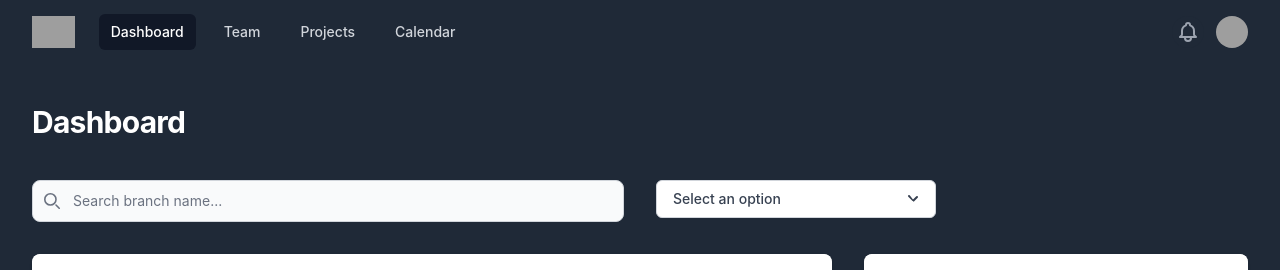
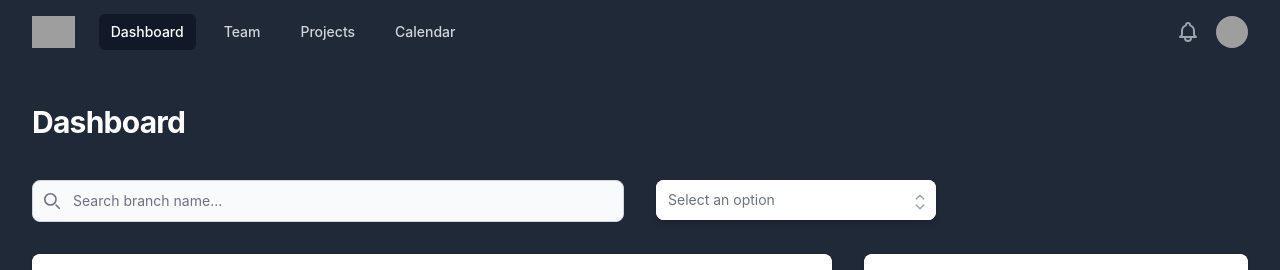
Before and after one commit to Arexxa/const_frontend, a React (Create React App) app: page /home in a window 1280 px wide. Shown: the top 270 px of the page. Built offline with nearby package versions, Linux system fonts and the light colour scheme; grey boxes are pictures that could not be loaded.

Commit message:
Add example combo box into home page

```diff
--- a/src/components/ComboBox/index.js
+++ b/src/components/ComboBox/index.js
@@ -1,74 +1,96 @@
-import React, { useState } from "react";
-import { Transition } from "@headlessui/react";
+import { Fragment, useState } from 'react'
+import { Combobox, Transition } from '@headlessui/react'
 
-function ComboBox({ width, options, zIndex }) {
-  const [isOpen, setIsOpen] = useState(false);
-  const [selectedOption, setSelectedOption] = useState("");
+const ComboBox = ({ options }) => {
+  const [selected, setSelected] = useState([]);
+  const [query, setQuery] = useState('Select an option');
 
-  const toggleComboBox = () => {
-    setIsOpen(!isOpen);
-  };
+  const handleSelectionChange = (selectedItems) => {
+    setSelected(selectedItems)
+  }
 
-  const handleOptionClick = (option) => {
-    setSelectedOption(option);
-    setIsOpen(false);
-  };
+  const filteredOptions =
+    query === '' || query === 'Select an option'
+      ? options
+      : options.filter((option) =>
+          option.name.toLowerCase().includes(query.toLowerCase())
+        );
 
   return (
-    <div className={`relative inline-block text-left ${width && `w-${width}`}`} style={{ zIndex: zIndex || 10 }}>
-      <div>
-        <button
-          type="button"
-          onClick={toggleComboBox}
-          className={`inline-flex justify-between w-full rounded-md border border-gray-300 bg-white px-4 py-2 text-sm font-medium text-gray-700 focus:outline-none focus:border-blue-500 focus:ring-1 focus:ring-blue-500 ${isOpen ? "rounded-t-md" : "rounded-md"}`}
-          aria-haspopup="listbox"
-          aria-expanded="true"
-          aria-labelledby="listbox-label"
+    <div className="relative w-full" style={{ zIndex: 20 || 10 }}>
+      <Combobox value={selected} onChange={handleSelectionChange} multiple>
+        <div className="relative w-full cursor-default overflow-hidden rounded-lg bg-white text-left shadow-md focus:outline-none focus-visible:ring-2 focus-visible:ring-white/75 focus-visible:ring-offset-2 focus-visible:ring-offset-teal-300 sm:text-sm">
+          <Combobox.Input
+            className="w-full border-none py-2.5 pl-3 pr-10 text-sm leading-5 text-gray-900 focus:ring-0" // Adjusted padding and height
+            displayValue={(selected) => {
+              return selected.map((item) => item.name).join(', ')
+            }}
+            onChange={(event) => setQuery(event.target.value)}
+            placeholder="Select an option" // Set placeholder attribute
+          />
+          <Combobox.Button className="absolute inset-y-0 right-0 flex items-center pr-2">
+            <div className="h-5 w-5 text-gray-400" aria-hidden="true">
+              <svg xmlns="http://www.w3.org/2000/svg" fill="none" viewBox="0 0 24 24" strokeWidth="1.5" stroke="currentColor" className="w-6 h-6">
+                <path strokeLinecap="round" strokeLinejoin="round" d="M8.25 15 12 18.75 15.75 15m-7.5-6L12 5.25 15.75 9" />
+              </svg>
+            </div>
+          </Combobox.Button>
+        </div>
+        <Transition
+          as={Fragment}
+          leave="transition ease-in duration-100"
+          leaveFrom="opacity-100"
+          leaveTo="opacity-0"
+          afterLeave={() => setQuery('')}
         >
-          <span>{selectedOption || "Select an option"}</span>
-          <svg
-            className="-mr-1 ml-2 h-5 w-5"
-            xmlns="http://www.w3.org/2000/svg"
-            viewBox="0 0 20 20"
-            fill="currentColor"
-            aria-hidden="true"
-          >
-            <path
-              fillRule="evenodd"
-              d="M10 12a1 1 0 01-.707-.293l-4-4a1 1 0 111.414-1.414L10 10.586l3.293-3.293a1 1 0 111.414 1.414l-4 4A1 1 0 0110 12z"
-              clipRule="evenodd"
-            />
-          </svg>
-        </button>
-      </div>
-      <Transition
-        show={isOpen}
-        enter="transition ease-out duration-100 transform"
-        enterFrom="opacity-0 scale-95"
-        enterTo="opacity-100 scale-100"
-        leave="transition ease-in duration-75 transform"
-        leaveFrom="opacity-100 scale-100"
-        leaveTo="opacity-0 scale-95"
-      >
-        <div className={`origin-top-right absolute right-0 mt-2 ${width && `w-${width}`}`} style={{ zIndex: zIndex || 10 }}>
-          <div className={`w-full rounded-md shadow-lg bg-white ring-1 ring-black ring-opacity-5 focus:outline-none ${width && `w-${width}`}`}> {/* Added width class */}
-            <div className="py-1" role="menu" aria-orientation="vertical" aria-labelledby="listbox-label">
-              {options.map((option, index) => (
-                <button
-                  key={index}
-                  onClick={() => handleOptionClick(option)}
-                  className="block px-4 py-2 text-sm text-gray-700 hover:bg-gray-100 hover:text-gray-900 w-full text-left"
-                  role="menuitem"
+          <Combobox.Options className="text-left absolute mt-1 max-h-60 w-full overflow-auto rounded-md bg-white py-1 text-base shadow-lg ring-1 ring-black/5 focus:outline-none sm:text-sm">
+            {filteredOptions.length === 0 && query !== '' && query !== 'Select an option' ? (
+              <div className="relative cursor-default select-none px-4 py-2 text-gray-700">
+                Nothing found.
+              </div>
+            ) : (
+              filteredOptions.map((option) => (
+                <Combobox.Option
+                  key={option.id}
+                  className={({ active }) =>
+                    `relative cursor-default select-none py-2 pl-10 pr-4 ${
+                      active ? 'bg-teal-600 text-white' : 'text-gray-900'
+                    }`
+                  }
+                  value={option}
                 >
-                  {option}
-                </button>
-              ))}
-            </div>
-          </div>
-        </div>
-      </Transition>
+                  {({ selected, active }) => (
+                    <>
+                      <span
+                        className={`block truncate ${
+                          selected ? 'font-medium' : 'font-normal'
+                        }`}
+                      >
+                        {option.name}
+                      </span>
+                      {selected ? (
+                        <span
+                          className={`absolute inset-y-0 left-0 flex items-center pl-1.5 ${
+                            active ? 'text-white' : 'text-teal-600'
+                          }`}
+                        >
+                          <div className="h-5 w-5" aria-hidden="true">
+                            <svg xmlns="http://www.w3.org/2000/svg" fill="none" viewBox="0 0 24 24" strokeWidth={1.5} stroke="currentColor" className="w-6 h-6">
+                              <path strokeLinecap="round" strokeLinejoin="round" d="m4.5 12.75 6 6 9-13.5" />
+                            </svg>
+                          </div>
+                        </span>
+                      ) : null}
+                    </>
+                  )}
+                </Combobox.Option>
+              ))
+            )}
+          </Combobox.Options>
+        </Transition>
+      </Combobox>
     </div>
   );
-}
+};
 
 export default ComboBox;
--- a/src/pages/Home/index.js
+++ b/src/pages/Home/index.js
@@ -1,6 +1,12 @@
 import React from "react";
 import Navbar from "../../components/Navbar";
-import ComboBox from "../../components/ComboBox"; // Import the ComboBox component
+import ComboBox from "../../components/Combobox";
+
+const options = [
+  { id: 1, name: 'Option 1' },
+  { id: 2, name: 'Option 2' },
+  { id: 3, name: 'Option 3' }
+];
 
 function Home() {
   return (
@@ -27,7 +33,7 @@ function Home() {
               </div>
             </div>
             <div className="grid grid-cols-1 gap-4">
-              <ComboBox width="full" options={["Select an option", "Option 1", "Option 2", "Option 3"]} zIndex={20} />
+              <ComboBox options={options} />
             </div>
           </div>
         </div>
```
